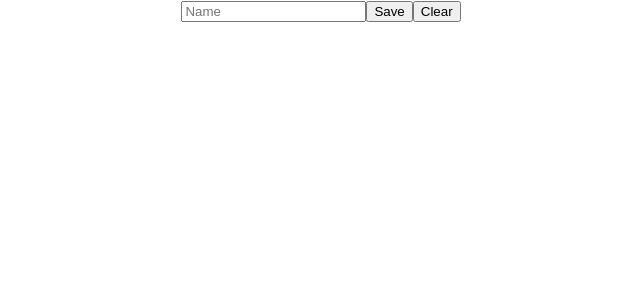
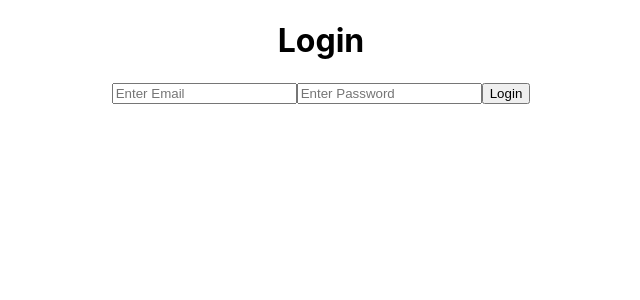
Before and after one commit to bmccaffrey/zerodays, a React (Create React App) app: page /home in a window 1280 px wide. Shown: the top 300 px of the page, without its empty margins (319-959 px from the left). Built offline with nearby package versions, Linux system fonts and the light colour scheme.

Commit message:
add state & methods to Login

```diff
--- a/src/App.js
+++ b/src/App.js
@@ -1,11 +1,11 @@
 import React from 'react';
 import './App.css';
-import AreaInput from './Components/home';
+import Login from './Components/Login';
 
 function App() {
 	return (
 		<div className="App">
-			<AreaInput />
+			<Login />
 		</div>
 	);
 }
--- a/src/Components/Login.js
+++ b/src/Components/Login.js
@@ -3,15 +3,46 @@ import React, { Component } from 'react';
 export default class Login extends Component {
 	constructor(props) {
 		super(props);
-		this.state = {};
+		this.state = {
+			email: '',
+			password: ''
+		};
+		this.handleChange = this.handleChange.bind(this);
+		this.onSubmit = this.onSubmit.bind(this);
+	}
+
+	handleChange(event) {
+		const { value, name } = event.target;
+		this.setState({ [name]: value });
+	}
+
+	onSubmit(event) {
+		event.preventDefault();
+		alert('Authenticating');
 	}
 
 	render() {
 		return (
 			<div>
-				<form>
-					<input />
-					<button>Login</button>
+				<form onSubmit={this.onSubmit}>
+					<h1>Login</h1>
+					<input
+						type="email"
+						name="email"
+						placeholder="Enter Email"
+						value={this.state.email}
+						onChange={this.handleChange}
+						required
+					/>
+					<input
+						type="password"
+						name="password"
+						placeholder="Enter Password"
+						value={this.state.password}
+						onChange={this.handleChange}
+						required
+					/>
+					<button type="submit">Login</button>
 				</form>
 			</div>
 		);
```
